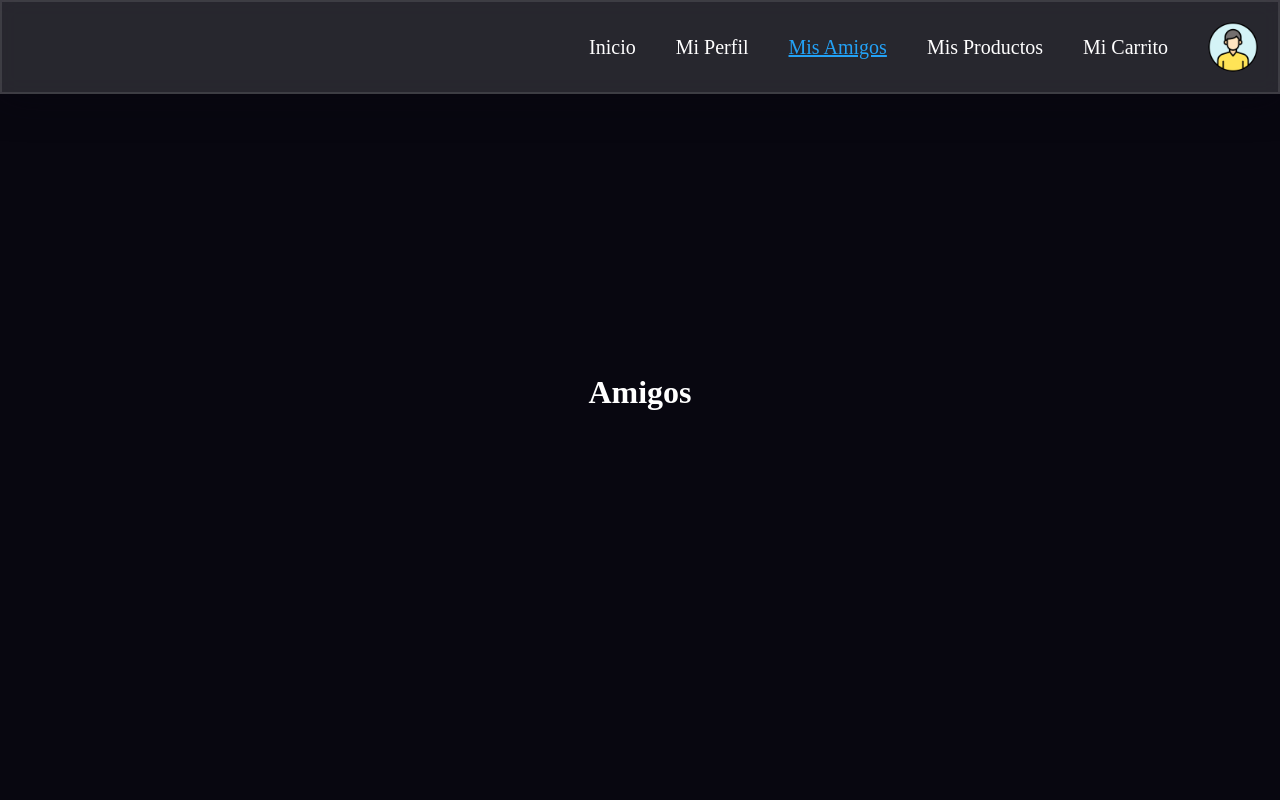
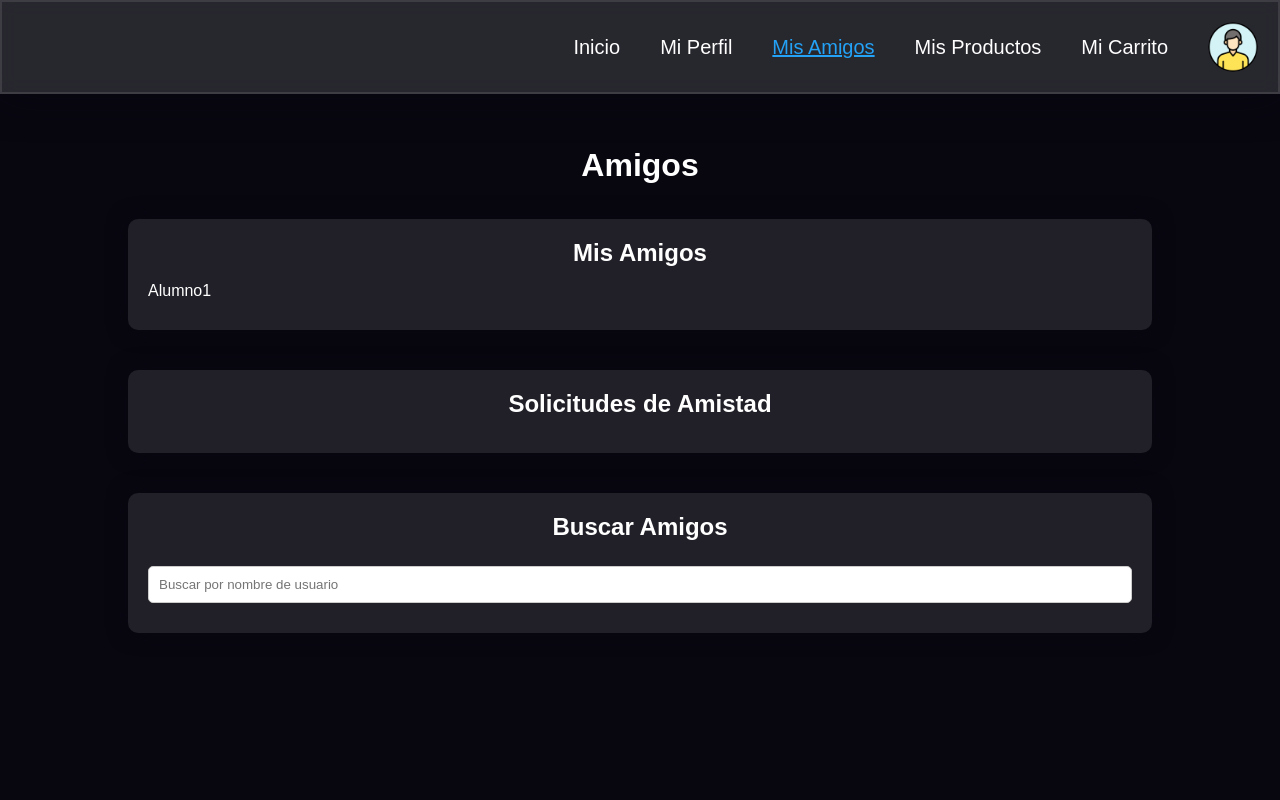
Before and after one commit to DiegoSanRoman/Wallapop-Proyecto-Criptografia, a Flask app: page /amigos in a window 1280 px wide. Run offline with Flask 3, Linux system fonts and the light colour scheme; a user stored in the database is signed in; parts of the project's set-up code (start-up, migrations or seed data) failed here and were passed over.

Commit message:
Estamos ahi con el openssl.

```diff
--- a/Certificados/index.txt
+++ b/Certificados/index.txt
@@ -1,2 +1,2 @@
-V	241205014645Z		01	unknown	/C=ES/ST=Madrid/O=UC3M/CN=diegosrp4
-V	241205014718Z		02	unknown	/C=ES/ST=Madrid/O=UC3M/CN=Alumno1
+V	241206093911Z		01	unknown	/C=ES/ST=Madrid/O=UC3M/CN=diegosrp4
+V	241206093941Z		02	unknown	/C=ES/ST=Madrid/O=UC3M/CN=Alumno1
--- a/app.py
+++ b/app.py
@@ -1,5 +1,5 @@
 from cryptography.hazmat.primitives.ciphers import Cipher, modes, algorithms
-from flask import Flask, render_template, request, redirect, url_for, session, jsonify
+from flask import Flask, render_template, request, redirect, url_for, session, jsonify, flash
 from flask_sqlalchemy import SQLAlchemy
 from datetime import datetime
 import os
@@ -86,6 +86,16 @@ class Friend(db.Model):
     befriended_at = db.Column(db.String(120), nullable=False)
     user = db.relationship('User', foreign_keys=[user_id])
     friend = db.relationship('User', foreign_keys=[friend_id])
+
+class FriendRequest(db.Model):
+    __tablename__ = 'friend_requests'
+    id = db.Column(db.Integer, primary_key=True)
+    from_user_id = db.Column(db.Integer, db.ForeignKey('users.id'), nullable=False)
+    to_user_id = db.Column(db.Integer, db.ForeignKey('users.id'), nullable=False)
+    status = db.Column(db.String(20), nullable=False)
+    created_at = db.Column(db.String(120), nullable=False, default=datetime.now().strftime('%Y-%m-%d %H:%M:%S'))
+    from_user = db.relationship('User', foreign_keys=[from_user_id])
+    to_user = db.relationship('User', foreign_keys=[to_user_id])
 
 # Crear las tablas en la base de datos
 with app.app_context():
@@ -551,9 +561,156 @@ def perfil():
 
     return render_template('perfil.html', user=user)
 
-@app.route('/amigos')
+# Rutas relacionadas con la funcionalidad de amigos
+@app.route('/amigos', methods=['GET', 'POST'])
 def amigos():
-    return render_template('amigos.html')
+    user_id = session.get('user_id')
+    if not user_id:
+        return redirect(url_for('login'))
+
+    # Obtener el usuario actual
+    user = User.query.get(user_id)
+    if not user:
+        return redirect(url_for('login'))
+
+    # Lista de amigos
+    amigos = Friend.query.filter((Friend.user_id == user_id) | (Friend.friend_id == user_id)).all()
+    solicitudes_pendientes = FriendRequest.query.filter_by(to_user_id=user_id, status='pendiente').all()
+
+    return render_template('amigos.html', user=user, amigos=amigos, solicitudes_pendientes=solicitudes_pendientes)
+
+@app.route('/buscar_amigos', methods=['POST'])
+def buscar_amigos():
+    username = request.form['username']
+    user_id = session.get('user_id')
+    resultados = User.query.filter(User.username.like(f'%{username}%')).filter(User.id != user_id).all()
+    return jsonify([{'id': usuario.id, 'username': usuario.username} for usuario in resultados])
+
+@app.route('/enviar_solicitud_amistad', methods=['POST'])
+def enviar_solicitud_amistad():
+    from_user_id = session.get('user_id')
+    to_user_id = request.form['to_user_id']
+
+    if not from_user_id:
+        return jsonify({'success': False, 'message': 'El usuario no ha iniciado sesión.'})
+
+    # Verificar que no exista ya una solicitud o amistad
+    if FriendRequest.query.filter_by(from_user_id=from_user_id, to_user_id=to_user_id, status='pendiente').first() or Friend.query.filter_by(user_id=from_user_id, friend_id=to_user_id).first():
+        return jsonify({'success': False, 'message': 'Ya existe una solicitud o amistad.'})
+
+    # Obtener los datos del usuario destinatario
+    user = User.query.get(to_user_id)
+    if not user:
+        return jsonify({'success': False, 'message': 'Usuario destinatario no encontrado.'})
+
+    # Rutas de los certificados
+    user_cert_path = os.path.join("Certificados", "nuevoscerts", f"{user.username}_cert.pem")
+    intermediate_cert_path = os.path.join("Certificados", "ac1cert.pem")  # Certificado de la AC
+    crl_path = os.path.join("Certificados", "crls", "crl.pem")  # Lista de revocación
+
+    # Verificar la validez del certificado del destinatario
+    try:
+        if not os.path.exists(user_cert_path):
+            return jsonify({'success': False, 'message': 'El certificado del usuario destinatario no fue encontrado.'})
+
+        # Cargar el certificado del usuario destinatario
+        with open(user_cert_path, "rb") as cert_file:
+            cert = x509.load_pem_x509_certificate(cert_file.read())
+
+        # Verificar fechas de validez del certificado
+        current_time = datetime.utcnow()
+        if not (cert.not_valid_before <= current_time <= cert.not_valid_after):
+            return jsonify({'success': False, 'message': 'El certificado del usuario destinatario está expirado o no es válido en este momento.'})
+
+        # Verificar la revocación (CRL)
+        if os.path.exists(crl_path):
+            with open(crl_path, "rb") as crl_file:
+                crl = x509.load_pem_x509_crl(crl_file.read())
+
+            if crl.get_revoked_certificate_by_serial_number(cert.serial_number):
+                return jsonify({'success': False, 'message': 'El certificado del usuario destinatario ha sido revocado.'})
+
+    except Exception as e:
+        return jsonify({'success': False, 'message': f'Error al verificar el certificado: {str(e)}'})
+
+    # Crear la solicitud de amistad
+    solicitud = FriendRequest(from_user_id=from_user_id, to_user_id=to_user_id, status='pendiente')
+    db.session.add(solicitud)
+    db.session.commit()
+
+    return jsonify({'success': True, 'message': 'Solicitud de amistad enviada exitosamente.'})
+
+
+@app.route('/confirmar_solicitud', methods=['POST'])
+def confirmar_solicitud():
+    request_id = request.form['request_id']
+    solicitud = FriendRequest.query.get(request_id)
+
+    # Verificar que la solicitud existe y pertenece al usuario actual
+    if not solicitud or solicitud.to_user_id != session.get('user_id'):
+        return "Solicitud no encontrada", 404
+
+    # Obtener información del usuario que envió la solicitud
+    from_user = User.query.get(solicitud.from_user_id)
+    if not from_user:
+        flash("Usuario que envió la solicitud no encontrado.")
+        return redirect(url_for('amigos'))
+
+    # Rutas de los certificados
+    user_cert_path = os.path.join("Certificados", "nuevoscerts", f"{from_user.username}_cert.pem")
+    crl_path = os.path.join("Certificados", "crls", "crl.pem")  # Lista de revocación
+
+    # Verificar la validez del certificado del remitente
+    try:
+        if not os.path.exists(user_cert_path):
+            flash("Certificado del remitente no encontrado.")
+            return redirect(url_for('amigos'))
+
+        # Cargar el certificado del remitente
+        with open(user_cert_path, "rb") as cert_file:
+            cert = x509.load_pem_x509_certificate(cert_file.read())
+
+        # Verificar fechas de validez del certificado
+        current_time = datetime.utcnow()
+        if not (cert.not_valid_before <= current_time <= cert.not_valid_after):
+            flash("El certificado del remitente está expirado o no es válido en este momento.")
+            return redirect(url_for('amigos'))
+
+        # Verificar si el certificado está en la lista de revocación (CRL)
+        if os.path.exists(crl_path):
+            with open(crl_path, "rb") as crl_file:
+                crl = x509.load_pem_x509_crl(crl_file.read())
+
+            if crl.get_revoked_certificate_by_serial_number(cert.serial_number):
+                flash("El certificado del remitente ha sido revocado.")
+                return redirect(url_for('amigos'))
+
+    except Exception as e:
+        flash(f"Error al verificar el certificado del remitente: {str(e)}")
+        return redirect(url_for('amigos'))
+
+    # Si todas las verificaciones pasan, confirmar la amistad
+    nueva_amistad = Friend(user_id=solicitud.from_user_id, friend_id=solicitud.to_user_id, befriended_at=datetime.now())
+    db.session.add(nueva_amistad)
+    db.session.commit()
+
+    # Actualizar el estado de la solicitud
+    solicitud.status = 'aceptada'
+    db.session.commit()
+
+    flash('Solicitud de amistad aceptada.')
+    return redirect(url_for('amigos'))
+
+
+@app.route('/rechazar_solicitud', methods=['POST'])
+def rechazar_solicitud():
+    request_id = request.form['request_id']
+    solicitud = FriendRequest.query.get(request_id)
+    if solicitud and solicitud.to_user_id == session.get('user_id'):
+        solicitud.status = 'rechazada'
+        db.session.commit()
+    flash('Solicitud de amistad rechazada.')
+    return redirect(url_for('amigos'))
 
 @app.route('/productos')
 def productos():
--- a/static/styles/amigos.css
+++ b/static/styles/amigos.css
@@ -13,6 +13,8 @@ body {
     height: 100vh;
     overflow: hidden;
     position: relative;
+    font-family: 'Arial', sans-serif;
+    color: #ffffff;
 }
 
 nav {
@@ -50,6 +52,7 @@ nav img {
     border-radius: 50%;
     margin-left: 20px;
 }
+
 nav #profile-img {
     cursor: pointer;
 }
@@ -59,46 +62,113 @@ nav #profile-img {
     text-decoration: #23a2f6 underline;
 }
 
-.background {
-    width: 430px;
-    height: 520px;
-    position: absolute;
-    transform: translate(-50%, -50%);
-    left: 50%;
-    top: 50%;
-}
-
-.background .shape {
-    height: 200px;
-    width: 200px;
-    position: absolute;
-    border-radius: 50%;
-}
-
-.shape:first-child {
-    background: linear-gradient(#1845ad, #23a2f6);
-    left: -80px;
-    top: -80px;
-}
-
-.shape:last-child {
-    background: linear-gradient(to right, #ff512f, #f09819);
-    right: -30px;
-    bottom: -80px;
-}
-
-h1 {
+h1, h2 {
     text-align: center;
     color: #ffffff;
     margin-bottom: 15px;
 }
 
-/* Menú desplegable */
+section {
+    width: 80%;
+    margin: 20px auto;
+    background-color: rgba(255, 255, 255, 0.1);
+    padding: 20px;
+    border-radius: 10px;
+    box-shadow: 0 0 20px rgba(8, 7, 16, 0.6);
+}
+
+ul {
+    list-style: none;
+    padding: 0;
+}
+
+li {
+    margin: 10px 0;
+    display: flex;
+    justify-content: space-between;
+    align-items: center;
+}
+
+button {
+    background-color: #23a2f6;
+    color: #fff;
+    border: none;
+    padding: 10px 20px;
+    border-radius: 5px;
+    cursor: pointer;
+    transition: background-color 0.3s;
+}
+
+button:hover {
+    background-color: #1845ad;
+}
+
+input[type="text"] {
+    width: 100%;
+    padding: 10px;
+    margin: 10px 0;
+    border: 1px solid #ccc;
+    border-radius: 5px;
+}
+
+.popup {
+    display: none;
+    position: fixed;
+    left: 35%;
+    top: 35%;
+    width: 100%;
+    height: 100%;
+    justify-content: center;
+    align-items: center;
+    padding: 20px;
+}
+
+.popup-content {
+    background: white;
+    color: #1f1f1f;
+    padding: 30px;
+    border-radius: 12px;
+    box-shadow: 0px 0px 10px 0px rgba(0, 0, 0, 0.1);
+    position: relative;
+    width: 500px;
+    text-align: center;
+}
+
+.popup-content p {
+    margin: 20px 0;
+    font-size: 30px;
+}
+
+.close {
+    position: absolute;
+    top: 10px;
+    right: 10px;
+    cursor: pointer;
+    font-size: 20px;
+    color: #1f1f1f;
+
+}
+
+.popup-content button {
+    background-color: #23a2f6;
+    color: #fff;
+    border: none;
+    padding: 15px 30px;
+    border-radius: 5px;
+    cursor: pointer;
+    margin: 10px;
+    font-size: 16px;
+}
+
+.popup-content button:hover {
+    background-color: #1845ad;
+}
+
 .dropdown-menu {
     display: none;
     position: absolute;
     right: 0;
-    top: 60px; /* Ajusta según la altura de la imagen de perfil */
+    top: 60px;
     background-color: #ffffff;
     box-shadow: 0px 8px 16px rgba(0, 0, 0, 0.1);
     border-radius: 5px;
@@ -106,7 +176,6 @@ h1 {
     z-index: 1;
 }
 
-/* Elementos del menú */
 .dropdown-menu a {
     display: block;
     padding: 10px 15px;
@@ -115,7 +184,6 @@ h1 {
     transition: background-color 0.3s;
 }
 
-/* Efecto hover en los elementos del menú */
 .dropdown-menu a:hover {
     background-color: #f0f0f0;
 }
--- a/templates/amigos.html
+++ b/templates/amigos.html
@@ -5,6 +5,7 @@
     <title>Mis amigos</title>
     <link rel="stylesheet" type="text/css" href="{{ url_for('static', filename='styles/amigos.css') }}">
     <link rel="icon" href="{{ url_for('static', filename='imagenes/wallapop.png') }}" type="image/png">
+    <script src="https://ajax.googleapis.com/ajax/libs/jquery/3.5.1/jquery.min.js"></script>
 </head>
 <body>
 
@@ -24,5 +25,108 @@
     <script src="{{ url_for('static', filename='scripts/home.js') }}"></script>
 
     <h1>Amigos</h1>
+
+    <!-- Sección de amigos -->
+    <section id="mis-amigos">
+        <h2>Mis Amigos</h2>
+        <ul>
+            {% for amigo in amigos %}
+                <li>{{ amigo.friend.username if amigo.user_id == user.id else amigo.user.username }}</li>
+            {% endfor %}
+        </ul>
+    </section>
+
+    <!-- Sección de solicitudes de amistad -->
+    <section id="solicitudes-pendientes">
+        <h2>Solicitudes de Amistad</h2>
+        <ul>
+            {% for solicitud in solicitudes_pendientes %}
+                <li>
+                    {{ solicitud.from_user.username }}
+                    <form action="{{ url_for('confirmar_solicitud') }}" method="post" style="display:inline;">
+                        <input type="hidden" name="request_id" value="{{ solicitud.id }}">
+                        <button type="submit">Aceptar</button>
+                    </form>
+                    <form action="{{ url_for('rechazar_solicitud') }}" method="post" style="display:inline;">
+                        <input type="hidden" name="request_id" value="{{ solicitud.id }}">
+                        <button type="submit">Rechazar</button>
+                    </form>
+                </li>
+            {% endfor %}
+        </ul>
+    </section>
+
+    <!-- Sección para buscar nuevos amigos -->
+    <section id="buscar-amigos">
+        <h2>Buscar Amigos</h2>
+        <input type="text" id="buscar-username" placeholder="Buscar por nombre de usuario">
+        <ul id="resultados-busqueda">
+            <!-- Resultados de la búsqueda se mostrarán aquí -->
+        </ul>
+    </section>
+
+    <!-- Popup para enviar solicitud de amistad -->
+    <div id="popup-solicitud" class="popup">
+        <div class="popup-content">
+            <span class="close">&times;</span>
+            <p>Enviar solicitud de amistad a <span id="popup-username"></span>?</p>
+            <form id="enviar-solicitud-form" method="post">
+                <input type="hidden" name="to_user_id" id="to_user_id">
+                <button type="submit">Enviar Solicitud</button>
+            </form>
+        </div>
+    </div>
+
+    <script>
+        $(document).ready(function() {
+            // Búsqueda dinámica de amigos
+            $('#buscar-username').on('input', function() {
+                const username = $(this).val();
+                if (username.length > 0) {
+                    $.post("{{ url_for('buscar_amigos') }}", {username: username}, function(data) {
+                        const resultados = data;
+                        $('#resultados-busqueda').empty();
+                        resultados.forEach(function(usuario) {
+                            $('#resultados-busqueda').append(
+                                `<li>${usuario.username} <button class="enviar-solicitud" data-id="${usuario.id}" data-username="${usuario.username}">Enviar Solicitud</button></li>`
+                            );
+                        });
+                    });
+                } else {
+                    $('#resultados-busqueda').empty();
+                }
+            });
+
+            // Mostrar popup al hacer clic en "Enviar Solicitud"
+            $(document).on('click', '.enviar-solicitud', function() {
+                const userId = $(this).data('id');
+                const username = $(this).data('username');
+                $('#to_user_id').val(userId);
+                $('#popup-username').text(username);
+                $('#popup-solicitud').show();
+            });
+
+            // Cerrar el popup
+            $('.close').on('click', function() {
+                $('#popup-solicitud').hide();
+            });
+
+            // Enviar la solicitud de amistad
+            $('#enviar-solicitud-form').on('submit', function(event) {
+                event.preventDefault();
+                const toUserId = $('#to_user_id').val();
+                $.post("{{ url_for('enviar_solicitud_amistad') }}", {to_user_id: toUserId}, function(response) {
+                    if (response.success) {
+                        alert(response.message);
+                        $('#popup-solicitud').hide();
+                    } else {
+                        alert(response.message);
+                        $('#popup-solicitud').hide();
+                    }
+                });
+            });
+        });
+    </script>
+
 </body>
 </html>
```
Also changed, not shown: basededatos/database.db, 13 other files.
